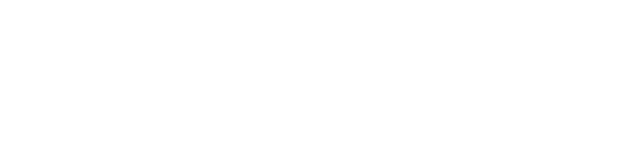
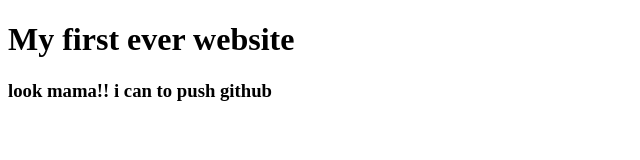
Before and after one commit to aminulislam-creator/my-first-website, a plain HTML site: page index.html in a window 1280 px wide. Shown: the whole page, without its empty margins (0-640 px from the left). Drawn offline with Linux system fonts and the light colour scheme.

Commit message:
learned github

```diff
--- a/index.html
+++ b/index.html
@@ -2,4 +2,11 @@
 <html lang="en">
 <head>
 	<meta charset="UTF-8">
-	<meta name="viewport" contclar
+	<meta name="viewport" content="width=device-width, initial-scale=1.0">
+	<title>Document</title>
+</head>
+<body>
+<h1>My first ever website</h1>
+<h3>look mama!! i can to push github</h3>
+</body>
+</html>
```
